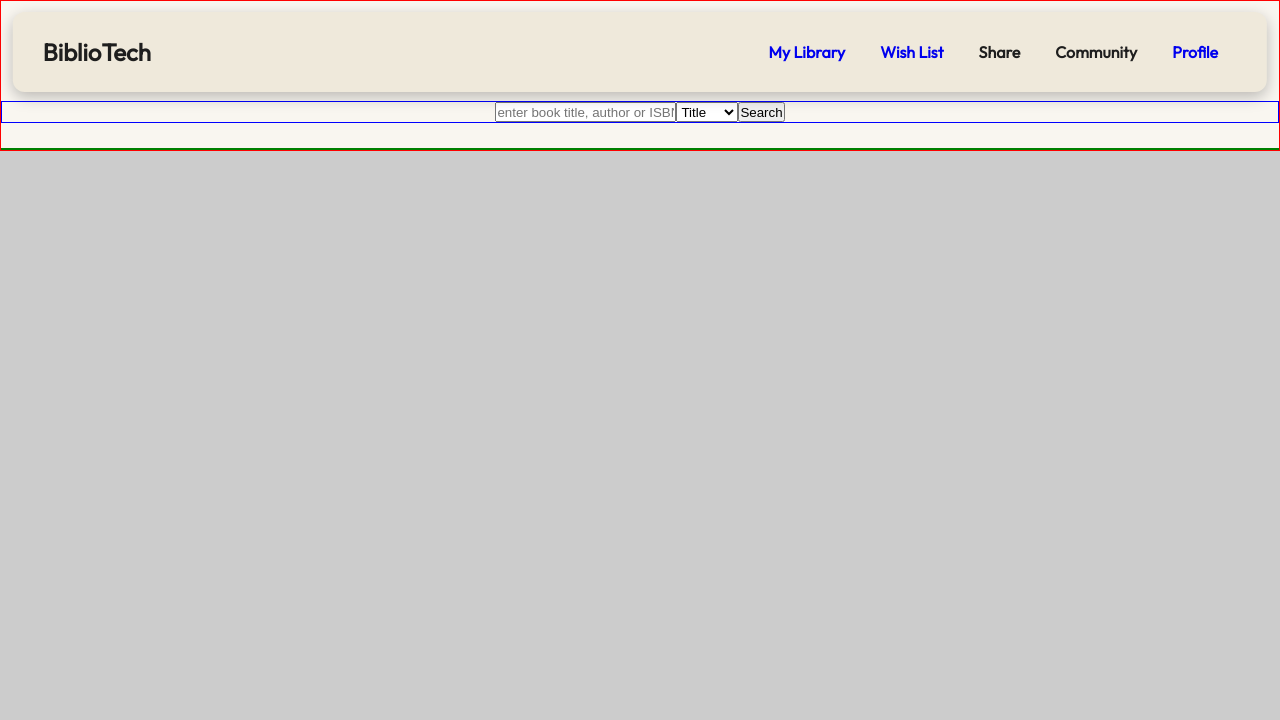
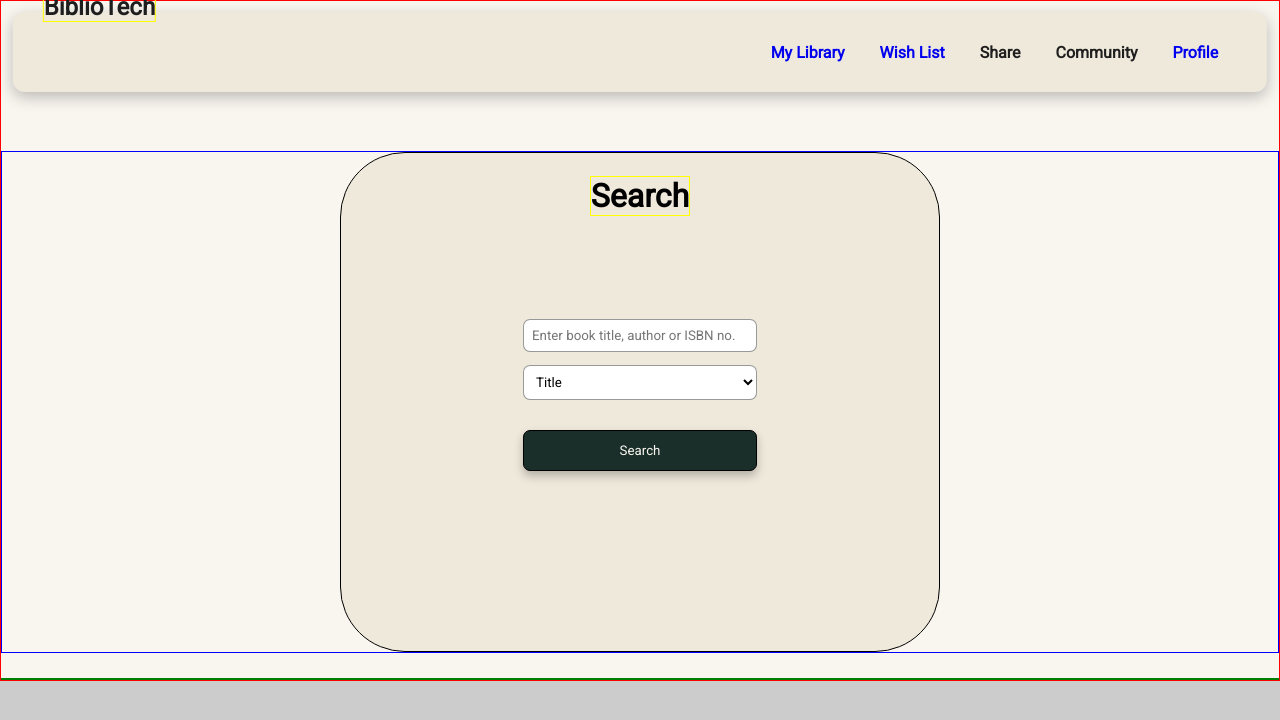
Before and after one commit to hinasuleman/m44-final-project-fe, a React (Create React App) app: page /mainpage in a window 1280 px wide. Shown: the top 720 px of the page. Built offline with nearby package versions, Linux system fonts and the light colour scheme.

Commit message:
search box css complete

```diff
--- a/src/components/modals/bookSearchModal/BookSearchModal.css
+++ b/src/components/modals/bookSearchModal/BookSearchModal.css
@@ -1,7 +1,65 @@
-.search {
-    display: flex;
+@import url("https://fonts.googleapis.com/css2?family=Outfit&family=Roboto&family=Roboto+Mono:wght@900&display=swap");
+
+* {
+    font-family: "Roboto", sans-serif;
 }
 
-.search:input {
-    margin-right: 10px;
+.searchbox {
+
+    width: 600px;
+    height: 500px;
+    background-color: rgba(239, 233, 219, 100%);
+    border: 1px solid black;
+    padding: 20px;
+    border-radius: 65px;
+    text-align: center;
 }
+
+.searchform {
+
+    position: absolute;
+    top: 40%;
+    left: 50%;
+    /* padding: 50px; */
+    transform: translate(-50%, -50%);
+    width: 390px;
+    height: auto;
+    display: flex;
+    flex-direction: column;
+    align-items: center;
+    justify-content: center;
+}
+
+h1 {
+    border: 1px solid yellow;
+    margin-bottom: 100px;
+    margin-top: 10px;
+}
+
+.searchinput,
+select {
+    background-color: rgb(255, 255, 255, 100%);
+    border-style: solid;
+    border-width: 1px;
+    border-color: rgba(0, 0, 0, 40%);
+    border-radius: 7px;
+    padding: 8px;
+    width: 60%;
+    margin: 3px 0px 10px;
+
+}
+
+
+button {
+    background-color: rgba(26, 46, 42, 1);
+    color: rgb(249, 246, 240, 100%);
+    border-style: solid;
+    border-width: 1px;
+    border-color: rgba(0, 0, 0, 100%);
+    border-radius: 7px;
+    padding: 12px;
+    width: 60%;
+    text-align: center;
+    margin: 20px 0px 3px;
+    box-shadow: 0 5px 10px rgba(0, 0, 0, 0.25);
+}
--- a/src/components/modals/bookSearchModal/BookSearchModal.js
+++ b/src/components/modals/bookSearchModal/BookSearchModal.js
@@ -14,24 +14,28 @@ function BookSearchModal({ setBooks, fetchError, setFetchError }) {
   };
 
   return (
-    <div>
-      <form className="search" onSubmit={handleSearch}>
+    <>
+      <div className="searchbox">
+        <form className="searchform" onSubmit={handleSearch}>
+          <h1>Search</h1>
           <input
+            className="searchinput"
             type="text"
             value={searchTerm}
-          placeholder="enter book title, author or ISBN number..."
+            placeholder="Enter book title, author or ISBN no."
             onChange={(e) => setSearchTerm(e.target.value)}
           />
-        <br></br>
+
           <select value={searchType} onChange={(e) => setSearchType(e.target.value)}>
             <option value="intitle">Title</option>
             <option value="inauthor">Author</option>
             <option value="isbn">ISBN</option>
           </select>
-        <br></br>
+
           <button type="submit">Search</button>
         </form>
       </div>
+    </>
   );
 }
 
--- a/src/pages/mainPage/mainPage.css
+++ b/src/pages/mainPage/mainPage.css
@@ -1,6 +1,6 @@
 .mainpage {
     border: 1px solid red;
-    background-color: rgb(249, 246, 240);
+    background-color: rgb(249, 246, 240, 100%);
     height: 100%;
 }
 
@@ -9,7 +9,7 @@
     display: flex;
     justify-content: center;
     align-items: center;
-    margin-top: 100px;
+    margin-top: 150px;
 }
 
 .cardcontainer {
```
Lines whose indentation alone changed are shown as unchanged.
